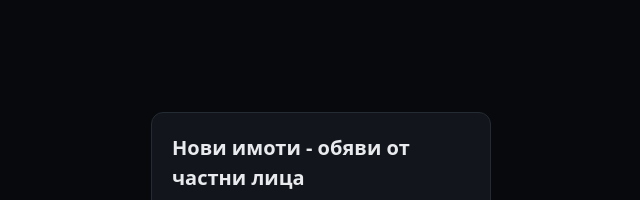
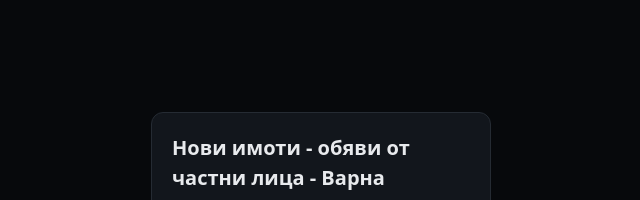
Before and after one commit to sdaskalovhome/imot-tablo, a plain HTML site: page index.html in a window 1280 px wide. Shown: the top 200 px of the page, 319-959 px from the left. Drawn offline with Linux system fonts and the light colour scheme.

Commit message:
Заглавие: добавено - Варна
Co-Authored-By: Claude Opus 4.8 <noreply@anthropic.com>

```diff
--- a/index.html
+++ b/index.html
@@ -5,7 +5,7 @@
 <meta name="viewport" content="width=device-width, initial-scale=1">
 <meta name="robots" content="noindex, nofollow">
 <meta name="referrer" content="no-referrer">
-<title>Нови имоти - обяви от частни лица</title>
+<title>Нови имоти - обяви от частни лица - Варна</title>
 <style>
   /* винаги тъмна тема, независимо от настройката на устройството */
   :root { color-scheme: dark; --bg:#07090c; --card:#12161c; --text:#e8eaed; --muted:#9aa3ae; --line:#252b33; --red:#f97066; --amber:#fdb022; --blue:#84adff; }
@@ -53,7 +53,7 @@
 <body>
 <main>
   <form id="login" class="login" hidden>
-    <h1>Нови имоти - обяви от частни лица</h1>
+    <h1>Нови имоти - обяви от частни лица - Варна</h1>
     <label for="u">Потребител</label>
     <input id="u" autocomplete="username" required>
     <label for="p">Парола</label>
@@ -64,7 +64,7 @@
 
   <section id="app" hidden>
     <header>
-      <h1>Нови имоти - обяви от частни лица</h1>
+      <h1>Нови имоти - обяви от частни лица - Варна</h1>
       <span class="muted"><span id="updated"></span> · <a href="#" id="logout">Изход</a></span>
     </header>
     <div class="filters">
```
